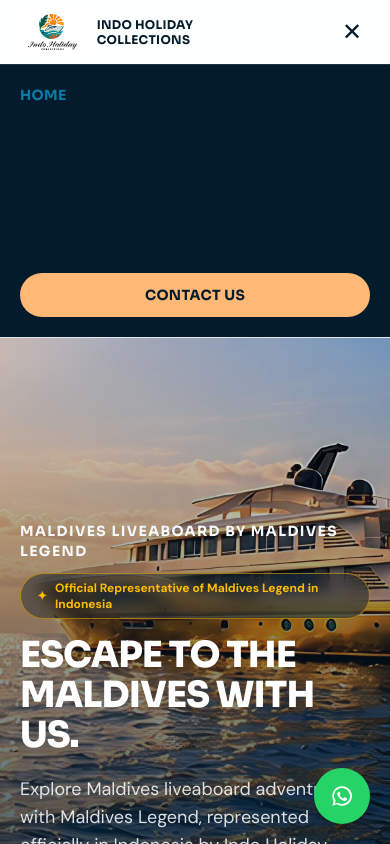
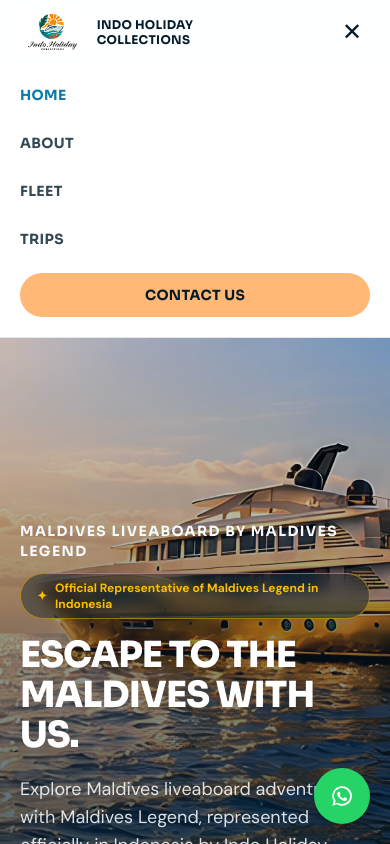
Before and after one commit to indocollections7-droid/ihc-website, a React (Vite) app: page / in a window 390 px wide. Both pictures are taken after a click on the button "Toggle menu". Shown: the top 844 px of the page. Built offline with nearby package versions, Linux system fonts and the light colour scheme.

Commit message:
Change mobile navbar background to white

```diff
--- a/src/components/Navbar.tsx
+++ b/src/components/Navbar.tsx
@@ -16,7 +16,7 @@ export default function Navbar() {
         <button className="p-2 text-2xl text-deep md:hidden" aria-label="Toggle menu" aria-expanded={open} onClick={() => setOpen(!open)}>{open ? '✕' : '☰'}</button>
       </div>
       {open && (
-        <nav className="flex flex-col gap-1 border-t border-white/10 bg-deep px-5 pb-5 pt-2 md:hidden">
+        <nav className="flex flex-col gap-1 border-t border-white/10 bg-white px-5 pb-5 pt-2 md:hidden">
           {links.map(([to, t]) => <NavLink key={to} to={to} end={to === '/'} className={cls} onClick={() => setOpen(false)}><span className="block py-3">{t}</span></NavLink>)}
           <a href={waLink(generalMessage)} target="_blank" rel="noreferrer" className="btn-warm mt-2">CONTACT US</a>
         </nav>)}
```
